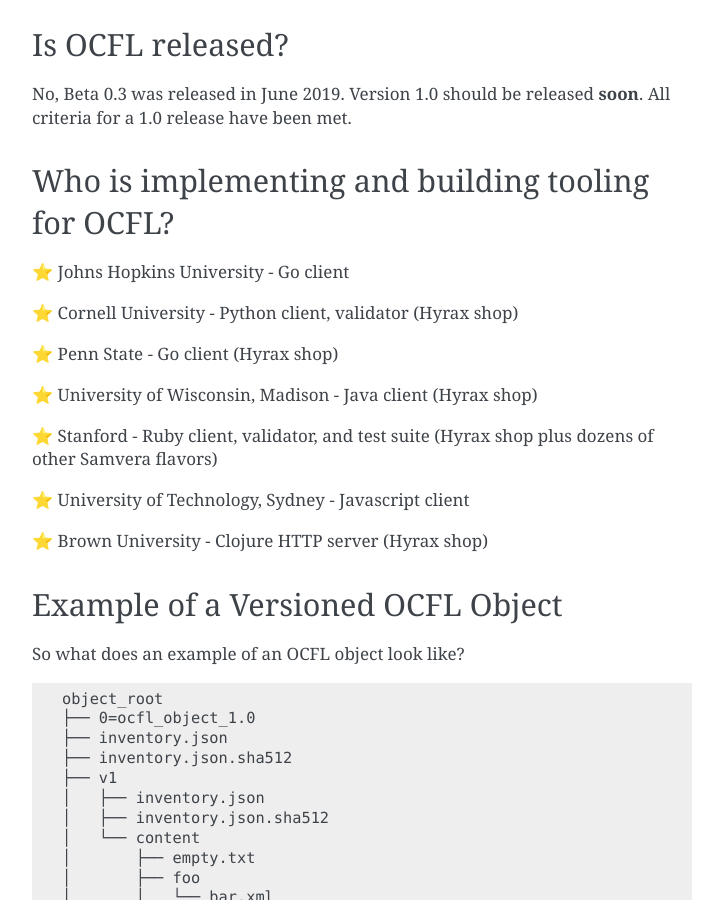
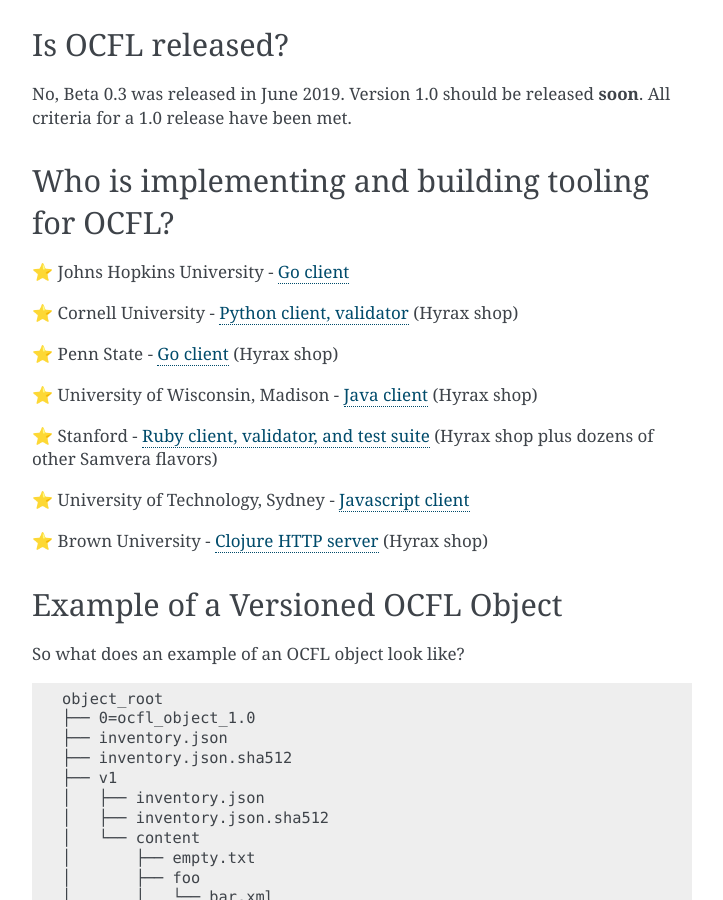
Before and after one commit to markpbaggett/utk_hyrax_review_docs, a Sphinx documentation site: the page built from docs/source/demo2/4_fedora_6_and_ocfl.rst, in a window 1280 px wide and 900 px high, scrolled down 3205 px. Shown: the whole window, without its empty margins (388-1111 px from the left). Built offline with Sphinx 7.4.7, drawn with Linux system fonts in a browser that asks for light colours; part of the change alters nothing that is shown.

```diff
--- a/docs/source/demo2/4_fedora_6_and_ocfl.rst
+++ b/docs/source/demo2/4_fedora_6_and_ocfl.rst
@@ -128,19 +128,19 @@ No, Beta 0.3 was released in June 2019.  Version 1.0 should be released **soon**
 Who is implementing and building tooling for OCFL?
 ==================================================
 
-|:star:| Johns Hopkins University - Go client
+|:star:| Johns Hopkins University - `Go client <https://github.com/birkland/ocfl>`_
 
-|:star:| Cornell University - Python client, validator (Hyrax shop)
+|:star:| Cornell University - `Python client, validator <https://github.com/zimeon/ocfl-py>`_ (Hyrax shop)
 
-|:star:| Penn State - Go client (Hyrax shop)
+|:star:| Penn State - `Go client <https://github.com/srerickson/floc>`_ (Hyrax shop)
 
-|:star:| University of Wisconsin, Madison - Java client (Hyrax shop)
+|:star:| University of Wisconsin, Madison - `Java client <https://github.com/UW-Madison-Library/ocfl-java>`_ (Hyrax shop)
 
-|:star:| Stanford - Ruby client, validator, and test suite (Hyrax shop plus dozens of other Samvera flavors)
+|:star:| Stanford - `Ruby client, validator, and test suite <https://github.com/sul-dlss-labs/OCFL-Tools>`_ (Hyrax shop plus dozens of other Samvera flavors)
 
-|:star:| University of Technology, Sydney - Javascript client
+|:star:| University of Technology, Sydney - `Javascript client <https://github.com/uts-eresearch/ocfl-js>`_
 
-|:star:| Brown University - Clojure HTTP server (Hyrax shop)
+|:star:| Brown University - `Clojure HTTP server <https://github.com/bcail/ocfl-http>`_ (Hyrax shop)
 
 ==================================
 Example of a Versioned OCFL Object
```
